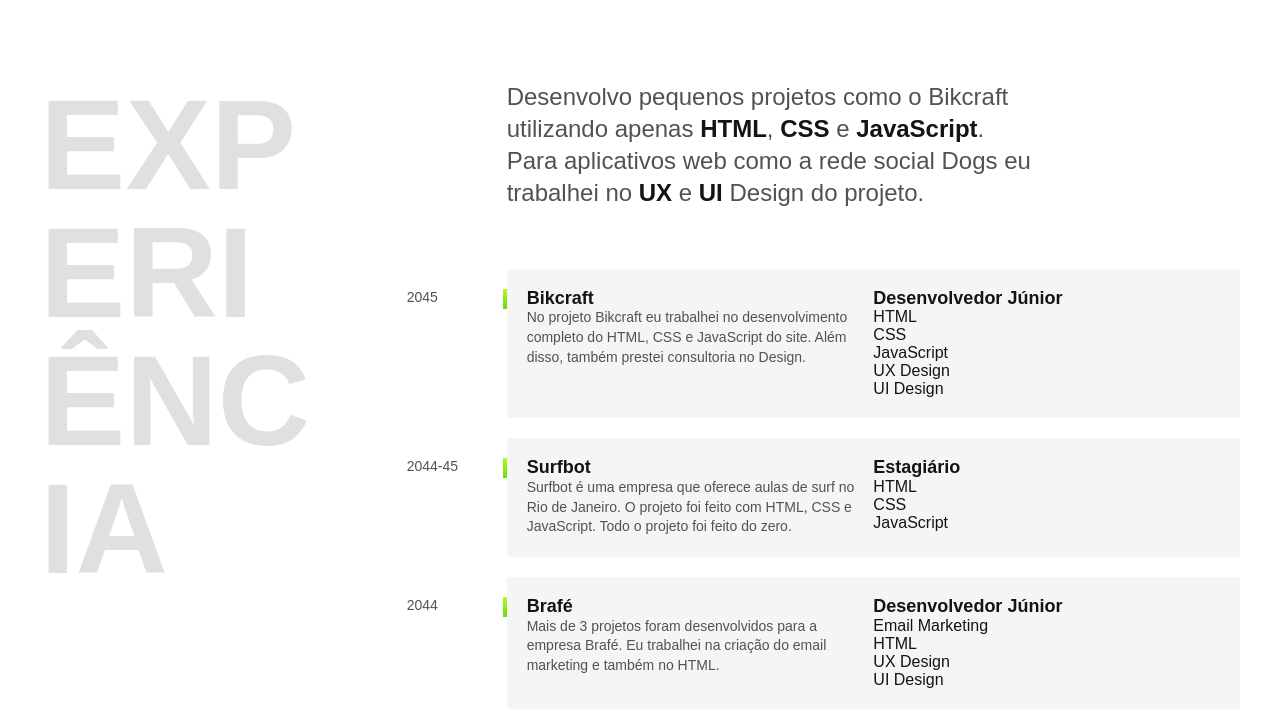
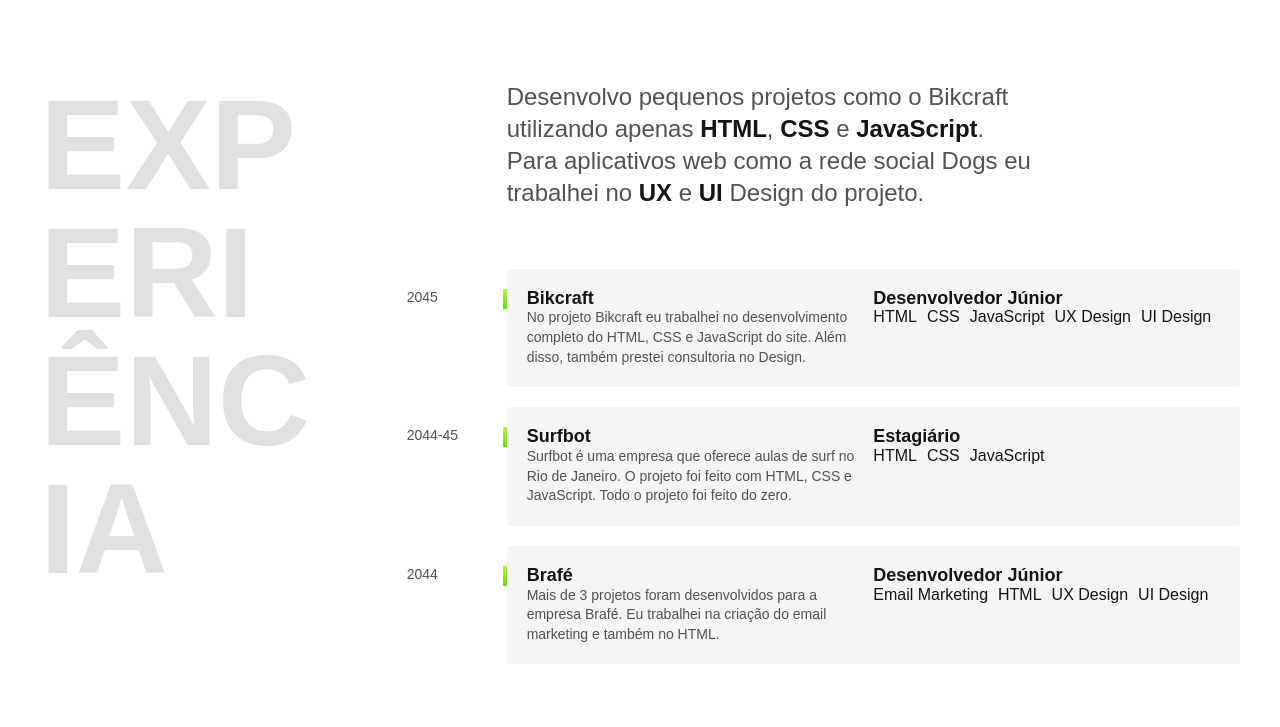
Before and after one commit to marcopla/portfolio-lobo, a plain HTML site: page index.html in a window 1280 px wide. Shown: the part 692-1419 px from the top of the page. Drawn offline with Linux system fonts and the light colour scheme; a script that the page names is missing.

Commit message:
.empresa-habilidades

```diff
--- a/css/experiencia.css
+++ b/css/experiencia.css
@@ -71,3 +71,10 @@
   line-height: 1.4;
   color: #525252;
 }
+
+.empresa-habilidades {
+  display: flex;
+  flex-wrap: wrap;
+  gap: 10px;
+  align-content: start;
+}
```
